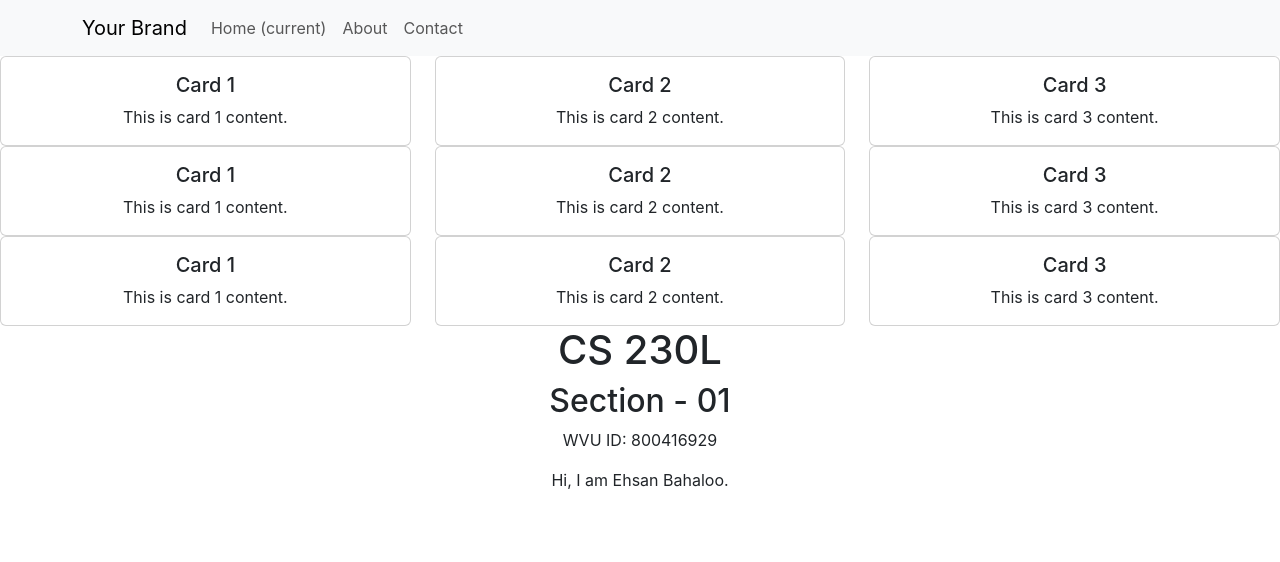
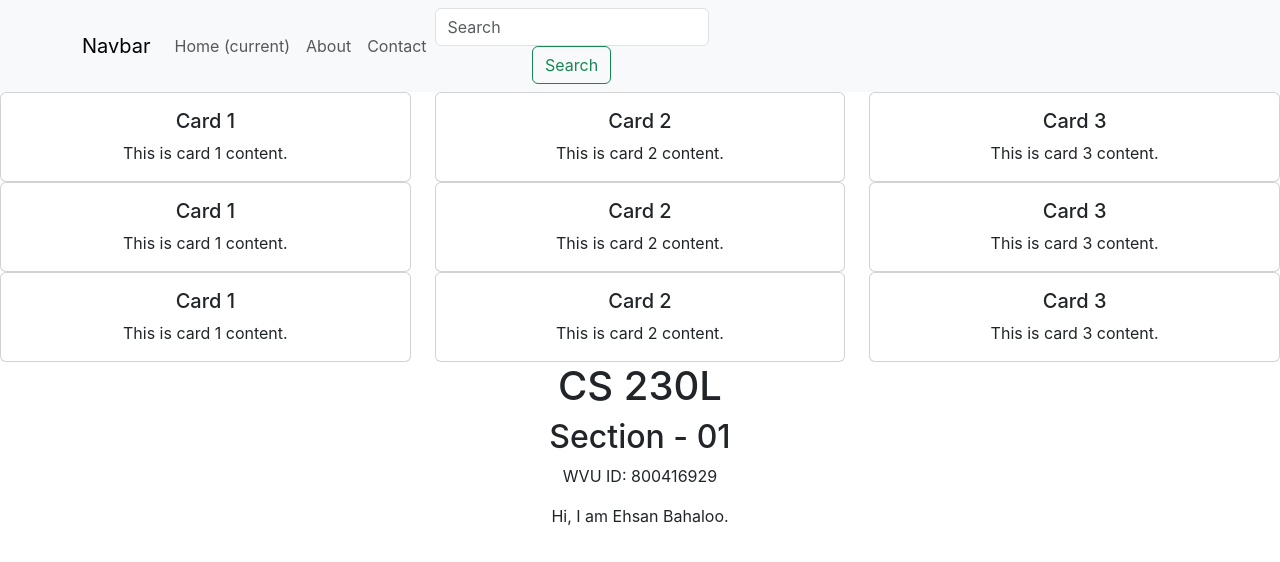
Before and after one commit to ebahaloowvu/CS230L7, a React (Create React App) app: page / in a window 1280 px wide. Shown: the top 562 px of the page. Built offline with nearby package versions, Linux system fonts and the light colour scheme; the HTML template or start-up script is replaced by a standard one.

Commit message:
Update Navbar.js

```diff
--- a/src/Navbar.js
+++ b/src/Navbar.js
@@ -5,7 +5,7 @@
     <nav className="navbar navbar-expand-lg navbar-light bg-light">
       <div className="container">
         <a className="navbar-brand" href="#">
-          Your Brand
+          Navbar
         </a>
         <button
           className="navbar-toggler"
@@ -36,6 +36,18 @@
               </a>
             </li>
           </ul>
+          {/* Search box */}
+          <form className="form-inline my-2 my-lg-0">
+            <input
+              className="form-control mr-sm-2"
+              type="search"
+              placeholder="Search"
+              aria-label="Search"
+            />
+            <button className="btn btn-outline-success my-2 my-sm-0" type="submit">
+              Search
+            </button>
+          </form>
         </div>
       </div>
     </nav>
```
